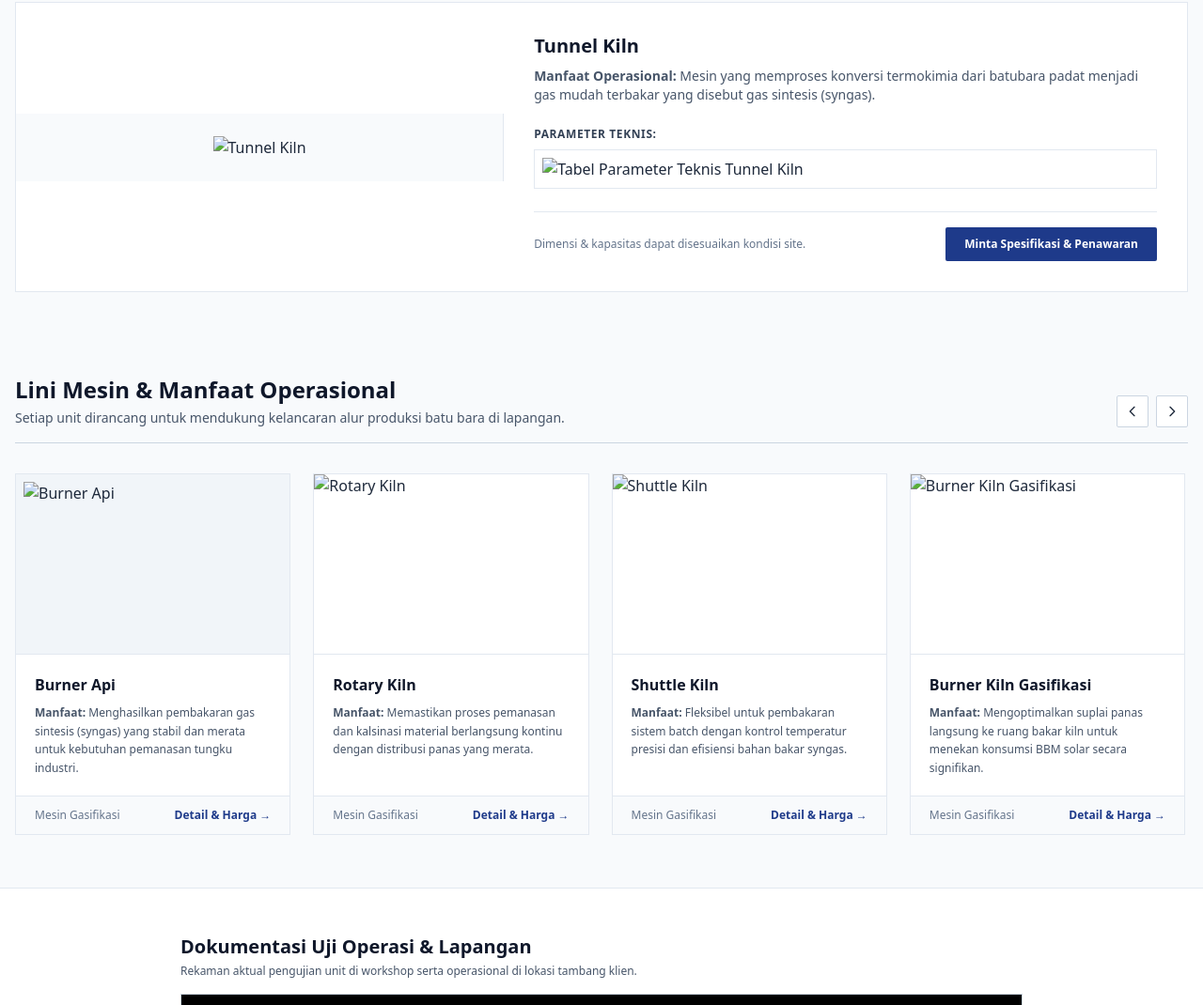
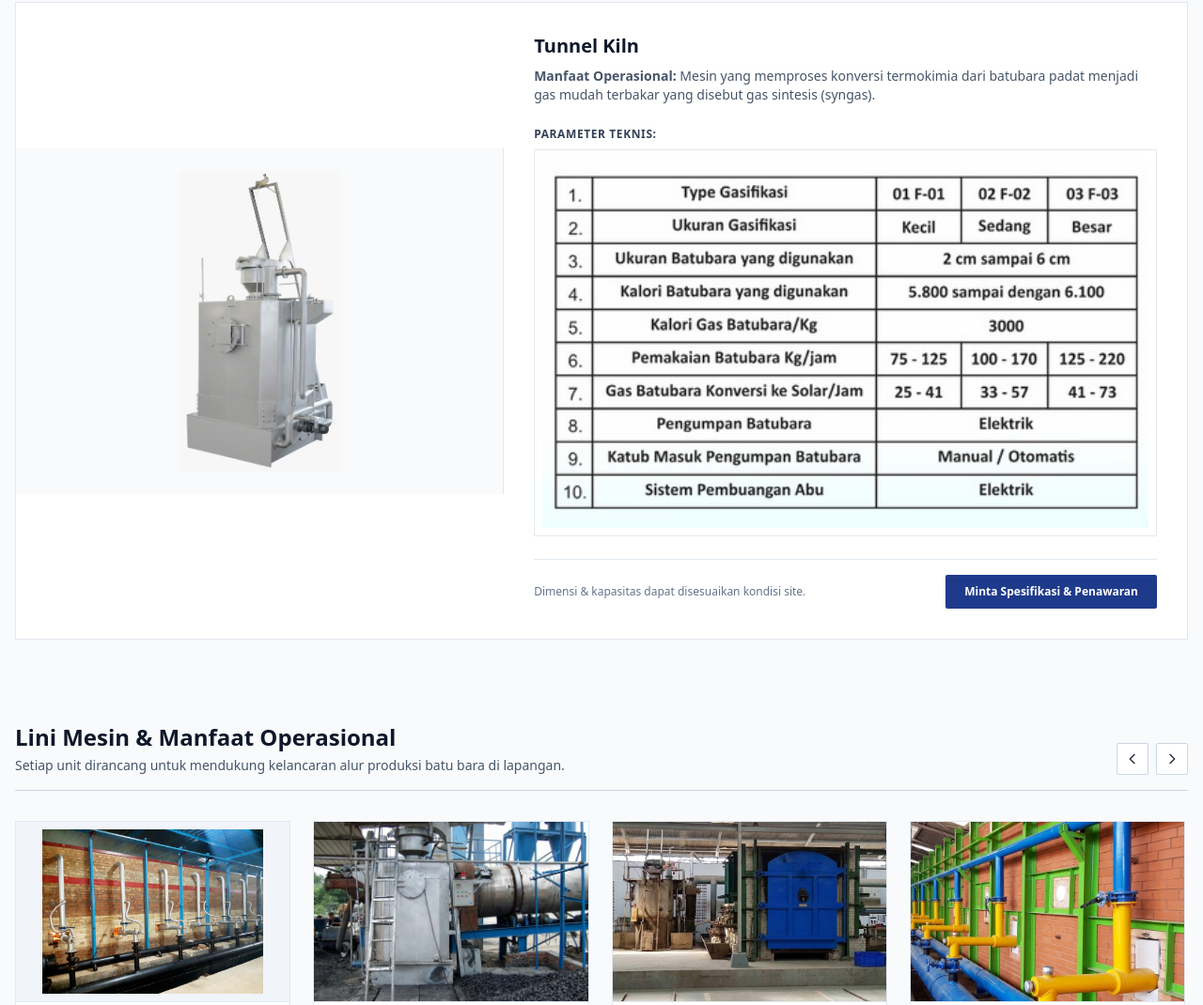
Before and after one commit to Detroit01/bintangtimurmandiri, a plain HTML site: page index.html in a window 1280 px wide. Shown: the part 1111-2181 px from the top of the page at 94% size. Drawn offline with nearby package versions, Linux system fonts and the light colour scheme; grey boxes are pictures that could not be loaded.

Commit message:
pembenaran lokasi video dan foto

```diff
--- a/index.html
+++ b/index.html
@@ -75,7 +75,7 @@
 
                     <!-- Slide 1 -->
                     <div class="slide-item w-full h-full relative">
-                        <img src="PTBTM/assets/foto-batubara/tunnel_kiln_samping.jpeg" alt="Tunnel Kiln Gasifier" class="w-full h-full object-cover">
+                        <img src="assets/foto-batubara/tunnel_kiln_samping.jpeg" alt="Tunnel Kiln Gasifier" class="w-full h-full object-cover">
                         <div class="absolute bottom-0 inset-x-0 bg-gradient-to-t from-black/80 to-transparent p-4 text-white text-xs sm:text-sm font-medium">
                             Tunnel Kiln Gasifier
                         </div>
@@ -83,7 +83,7 @@
 
                     <!-- Slide 2 -->
                     <div class="slide-item hidden w-full h-full relative">
-                        <img src="PTBTM/assets/foto-batubara/rotary_kiln.jpeg" alt="Rotary Kiln Gasifier" class="w-full h-full object-cover">
+                        <img src="assets/foto-batubara/rotary_kiln.jpeg" alt="Rotary Kiln Gasifier" class="w-full h-full object-cover">
                         <div class="absolute bottom-0 inset-x-0 bg-gradient-to-t from-black/80 to-transparent p-4 text-white text-xs sm:text-sm font-medium">
                             Rotary Kiln Gasifier
                         </div>
@@ -91,7 +91,7 @@
 
                     <!-- Slide 3 -->
                     <div class="slide-item hidden w-full h-full relative">
-                        <img src="PTBTM/assets/foto-batubara/shuttle_kiln.jpeg" alt="Shuttle Kiln Gasifier" class="w-full h-full object-cover">
+                        <img src="assets/foto-batubara/shuttle_kiln.jpeg" alt="Shuttle Kiln Gasifier" class="w-full h-full object-cover">
                         <div class="absolute bottom-0 inset-x-0 bg-gradient-to-t from-black/80 to-transparent p-4 text-white text-xs sm:text-sm font-medium">
                             Shuttle Kiln Gasifier
                         </div>
@@ -161,7 +161,7 @@
         <div class="bg-white border border-slate-200 grid lg:grid-cols-12 items-center">
             <!-- Foto Mesin -->
             <div class="lg:col-span-5 border-b lg:border-b-0 lg:border-r border-slate-200 bg-slate-50 p-6 flex items-center justify-center">
-                <img src="PTBTM/assets/foto-batubara/tunnel_kiln_bgputih.jpeg" alt="Tunnel Kiln" class="max-h-80 w-auto object-contain">
+                <img src="assets/foto-batubara/tunnel_kiln_bgputih.jpeg" alt="Tunnel Kiln" class="max-h-80 w-auto object-contain">
             </div>
 
             <!-- Deskripsi Manfaat & Tabel Parameter -->
@@ -174,7 +174,7 @@
 
                     <h4 data-i18n="feat_param_title" class="text-xs font-bold uppercase tracking-wider text-slate-700 mb-2">Parameter Teknis:</h4>
                     <div class="border border-slate-200 mb-6 bg-white p-2 overflow-x-auto">
-                        <img src="PTBTM/assets/foto-batubara/tabel_gasifikasi.jpg" alt="Tabel Parameter Teknis Tunnel Kiln" class="w-full h-auto object-contain">
+                        <img src="assets/foto-batubara/tabel_gasifikasi.jpg" alt="Tabel Parameter Teknis Tunnel Kiln" class="w-full h-auto object-contain">
                     </div>
                 </div>
 
@@ -213,7 +213,7 @@
             <!-- Mesin 1 -->
             <div class="w-[82%] sm:w-[46%] lg:w-[23.5%] shrink-0 snap-start bg-white border border-slate-200 flex flex-col justify-between">
                 <div>
-                    <img src="PTBTM/assets/foto-batubara/burner_tunnel_kiln.jpeg" alt="Burner Api" loading="lazy" class="w-full h-48 object-contain bg-slate-100 p-2 border-b border-slate-200">
+                    <img src="assets/foto-batubara/burner_tunnel_kiln.jpeg" alt="Burner Api" loading="lazy" class="w-full h-48 object-contain bg-slate-100 p-2 border-b border-slate-200">
                     <div class="p-5">
                         <h3 data-i18n="m1_title" class="text-base font-bold text-slate-900 mb-2">Burner Api</h3>
                         <p data-i18n-html="m1_desc" class="text-xs text-slate-600 leading-relaxed">
@@ -230,7 +230,7 @@
             <!-- Mesin 2 -->
             <div class="w-[82%] sm:w-[46%] lg:w-[23.5%] shrink-0 snap-start bg-white border border-slate-200 flex flex-col justify-between">
                 <div>
-                    <img src="PTBTM/assets/foto-batubara/rotary_kiln.jpeg" alt="Rotary Kiln" loading="lazy" class="w-full h-48 object-cover border-b border-slate-200">
+                    <img src="assets/foto-batubara/rotary_kiln.jpeg" alt="Rotary Kiln" loading="lazy" class="w-full h-48 object-cover border-b border-slate-200">
                     <div class="p-5">
                         <h3 class="text-base font-bold text-slate-900 mb-2">Rotary Kiln</h3>
                         <p data-i18n-html="m2_desc" class="text-xs text-slate-600 leading-relaxed">
@@ -247,7 +247,7 @@
             <!-- Mesin 3 -->
             <div class="w-[82%] sm:w-[46%] lg:w-[23.5%] shrink-0 snap-start bg-white border border-slate-200 flex flex-col justify-between">
                 <div>
-                    <img src="PTBTM/assets/foto-batubara/shuttle_kiln.jpeg" alt="Shuttle Kiln" loading="lazy" class="w-full h-48 object-cover border-b border-slate-200">
+                    <img src="assets/foto-batubara/shuttle_kiln.jpeg" alt="Shuttle Kiln" loading="lazy" class="w-full h-48 object-cover border-b border-slate-200">
                     <div class="p-5">
                         <h3 class="text-base font-bold text-slate-900 mb-2">Shuttle Kiln</h3>
                         <p data-i18n-html="m3_desc" class="text-xs text-slate-600 leading-relaxed">
@@ -264,7 +264,7 @@
             <!-- Mesin 4 -->
             <div class="w-[82%] sm:w-[46%] lg:w-[23.5%] shrink-0 snap-start bg-white border border-slate-200 flex flex-col justify-between">
                 <div>
-                    <img src="PTBTM/assets/foto-batubara/burner_kiln_gasifikasi.jpeg" alt="Burner Kiln Gasifikasi" loading="lazy" class="w-full h-48 object-cover border-b border-slate-200">
+                    <img src="assets/foto-batubara/burner_kiln_gasifikasi.jpeg" alt="Burner Kiln Gasifikasi" loading="lazy" class="w-full h-48 object-cover border-b border-slate-200">
                     <div class="p-5">
                         <h3 data-i18n="m4_title" class="text-base font-bold text-slate-900 mb-2">Burner Kiln Gasifikasi</h3>
                         <p data-i18n-html="m4_desc" class="text-xs text-slate-600 leading-relaxed">
@@ -281,7 +281,7 @@
             <!-- Mesin 5 -->
             <div class="w-[82%] sm:w-[46%] lg:w-[23.5%] shrink-0 snap-start bg-white border border-slate-200 flex flex-col justify-between">
                 <div>
-                    <img src="PTBTM/assets/foto-batubara/tunnel_kiln_tampak_sedang.jpeg" alt="Tunnel Kiln" loading="lazy" class="w-full h-48 object-cover border-b border-slate-200">
+                    <img src="assets/foto-batubara/tunnel_kiln_tampak_sedang.jpeg" alt="Tunnel Kiln" loading="lazy" class="w-full h-48 object-cover border-b border-slate-200">
                     <div class="p-5">
                         <h3 data-i18n="m5_title" class="text-base font-bold text-slate-900 mb-2">Tunnel Kiln</h3>
                         <p data-i18n-html="m5_desc" class="text-xs text-slate-600 leading-relaxed">
@@ -308,9 +308,9 @@
                     controls
                     preload="metadata"
                     controlsList="nodownload"
-                    poster="PTBTM/assets/foto-batubara/tunnel_kiln_samping.jpeg"
+                    poster="assets/foto-batubara/tunnel_kiln_samping.jpeg"
                     class="w-full h-full object-cover">
-                    <source src="PTBTM/assets/foto-batubara/video_gasifikasi_web.mp4" type="video/mp4">
+                    <source src="assets/foto-batubara/video_gasifikasi_web.mp4" type="video/mp4">
                     Browser Anda tidak mendukung pemutaran video HTML5.
                 </video>
             </div>
```
